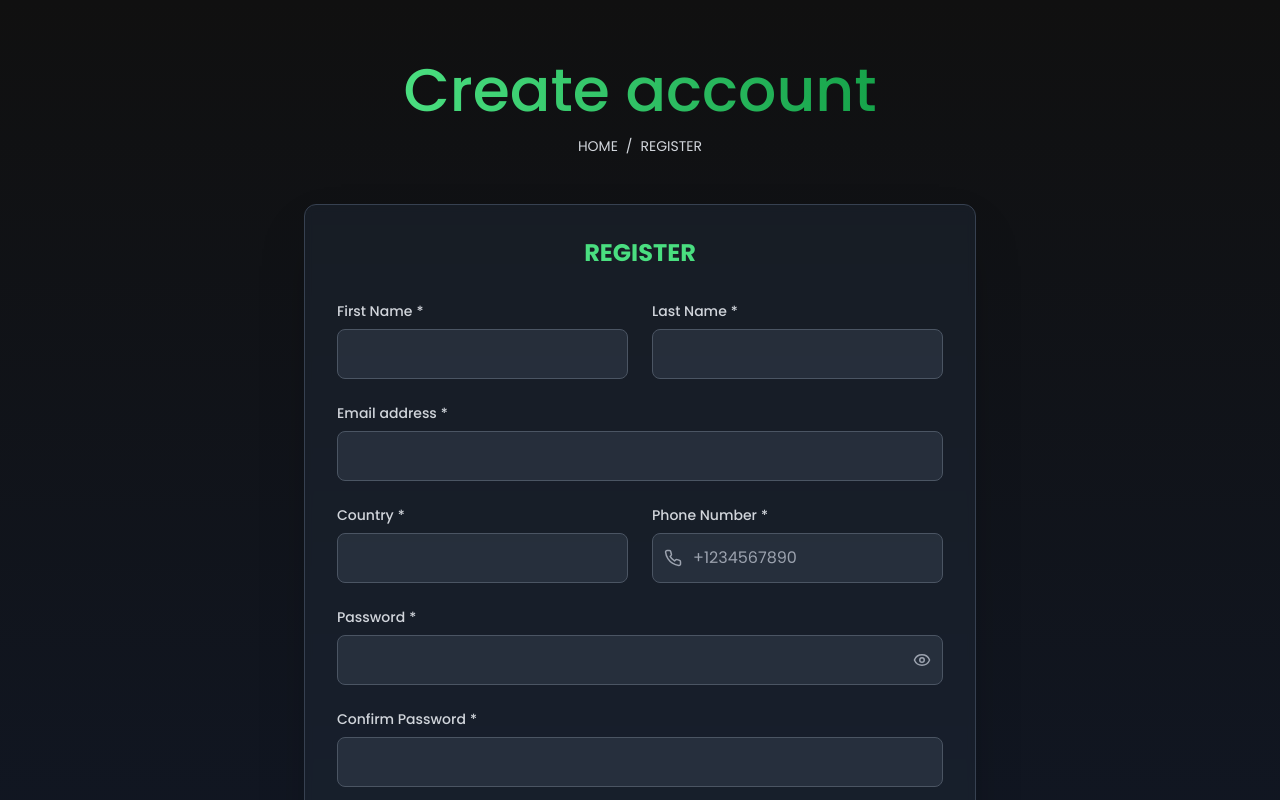
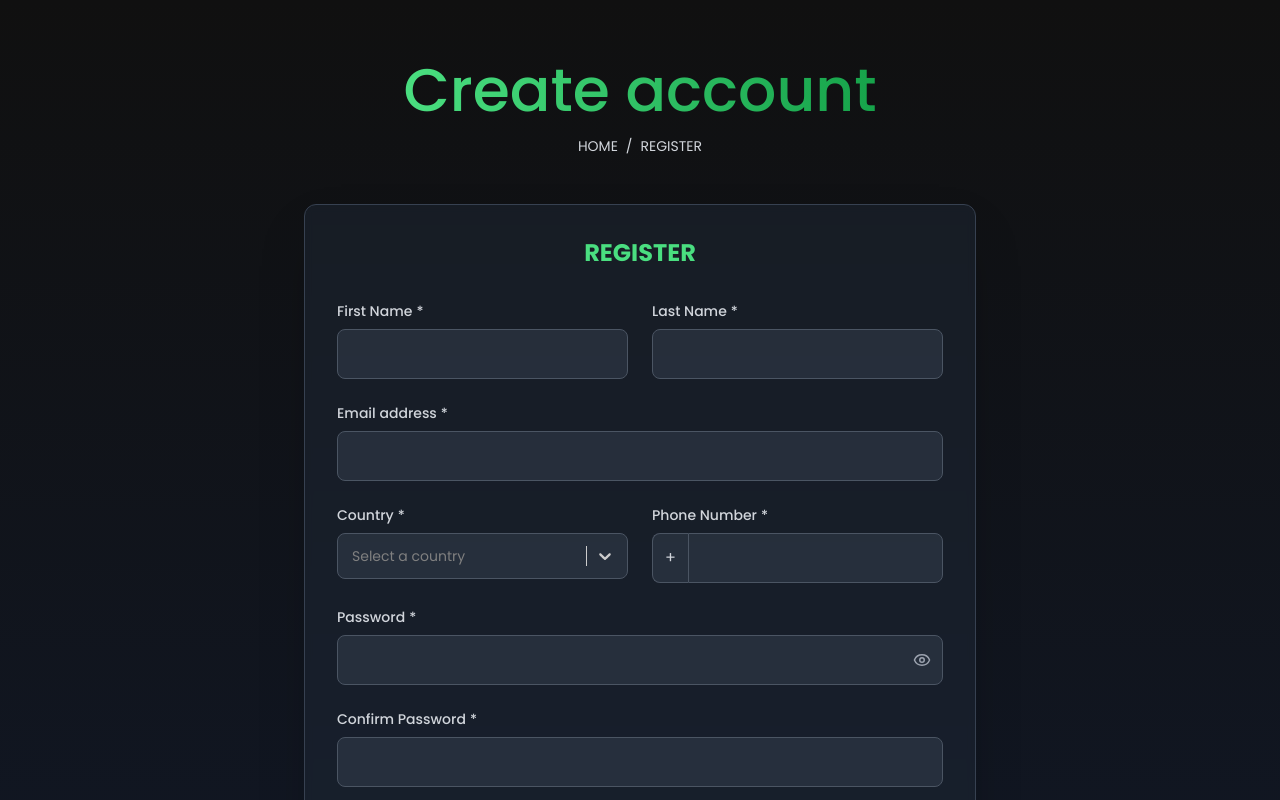
Before and after one commit to miningforuae/MiningX, a Next.js app in the folder client/: page /auth/signup in a window 1280 px wide. Shown: the top 800 px of the page. Built offline with nearby package versions, Linux system fonts and the light colour scheme; no server answers.

Commit message:
phome number

```diff
--- a/client/src/app/auth/signup/page.tsx
+++ b/client/src/app/auth/signup/page.tsx
@@ -1,13 +1,16 @@
 // @ts-nocheck
+"use client";
 
-"use client";
-import React, { useState } from "react";
+import React, { useState, useEffect } from "react";
 import { useRouter } from "next/navigation";
 import { toast, ToastContainer } from "react-toastify";
 import "react-toastify/dist/ReactToastify.css";
 import Link from "next/link";
 import { Eye, EyeOff, Phone } from "lucide-react";
 import { useRegisterMutation } from "@/lib/feature/auth/authThunk";
+import Select from 'react-select';
+import { getCountries, getCountryCallingCode } from 'libphonenumber-js';
+import { AsYouType, parsePhoneNumber } from 'libphonenumber-js';
 
 interface RegisterError {
   status?: number;
@@ -23,16 +26,95 @@ export default function RegisterPage() {
   const [passwordVisible, setPasswordVisible] = useState(false);
   const [firstName, setFirstName] = useState("");
   const [lastName, setLastName] = useState("");
-  const [country, setCountry] = useState("");
   const [phoneNumber, setPhoneNumber] = useState("");
   const [agreedToTerms, setAgreedToTerms] = useState(false);
+  const [selectedCountry, setSelectedCountry] = useState<any>(null);
+  const [loadingLocation, setLoadingLocation] = useState(true);
 
   const [register, { isLoading }] = useRegisterMutation();
   const router = useRouter();
 
-  const validatePhoneNumber = (phone: string) => {
-    const phoneRegex = /^\+?[1-9]\d{1,14}$/;
-    return phoneRegex.test(phone);
+  // Format countries for react-select
+  const countryOptions = getCountries().map(country => ({
+    value: country,
+    label: `${new Intl.DisplayNames(['en'], { type: 'region' }).of(country)} (+${getCountryCallingCode(country)})`,
+    dialCode: getCountryCallingCode(country)
+  }));
+
+  // Custom styles for react-select to match the dark theme
+  const customStyles = {
+    control: (base: any, state: any) => ({
+      ...base,
+      background: 'rgba(55, 65, 81, 0.5)',
+      borderColor: state.isFocused ? '#22c55e' : '#4B5563',
+      boxShadow: state.isFocused ? '0 0 0 2px rgba(34, 197, 94, 0.2)' : 'none',
+      borderRadius: '0.5rem',
+      padding: '0.25rem',
+      '&:hover': {
+        borderColor: '#22c55e'
+      }
+    }),
+    menu: (base: any) => ({
+      ...base,
+      background: '#1F2937',
+      border: '1px solid #4B5563'
+    }),
+    option: (base: any, { isFocused, isSelected }: any) => ({
+      ...base,
+      backgroundColor: isSelected ? '#22c55e' : isFocused ? '#374151' : '#1F2937',
+      color: 'white',
+      '&:hover': {
+        backgroundColor: '#374151'
+      }
+    }),
+    singleValue: (base: any) => ({
+      ...base,
+      color: 'white'
+    }),
+    input: (base: any) => ({
+      ...base,
+      color: 'white'
+    })
+  };
+
+  useEffect(() => {
+    const detectCountry = async () => {
+      try {
+        const response = await fetch('https://ipapi.co/json/');
+        const data = await response.json();
+        const countryOption = countryOptions.find(option => option.value === data.country_code);
+        if (countryOption) {
+          setSelectedCountry(countryOption);
+        }
+      } catch (error) {
+        console.error('Error detecting country:', error);
+      } finally {
+        setLoadingLocation(false);
+      }
+    };
+
+    detectCountry();
+  }, []);
+
+  const validatePhoneNumber = (phone: string, country: string) => {
+    if (!country) return false;
+    try {
+      const phoneNumber = parsePhoneNumber(phone, country);
+      return phoneNumber && phoneNumber.isValid();
+    } catch {
+      return false;
+    }
+  };
+
+  const handlePhoneChange = (e: React.ChangeEvent<HTMLInputElement>) => {
+    const { value } = e.target;
+    if (selectedCountry) {
+      const asYouType = new AsYouType(selectedCountry.value);
+      const formattedNumber = asYouType.input(value);
+      setPhoneNumber(formattedNumber);
+    } else {
+      setPhoneNumber(value);
+    }
   };
 
   const handleSubmit = async (e: React.FormEvent<HTMLFormElement>) => {
@@ -48,10 +130,17 @@ export default function RegisterPage() {
       return;
     }
 
-    if (!validatePhoneNumber(phoneNumber)) {
+    if (!selectedCountry) {
+      toast.error("Please select a country!");
+      return;
+    }
+
+    if (!validatePhoneNumber(phoneNumber, selectedCountry.value)) {
       toast.error("Please enter a valid phone number!");
       return;
     }
+
+    const formattedPhone = `+${selectedCountry.dialCode}${phoneNumber.replace(/\D/g, '')}`;
 
     try {
       await register({
@@ -59,8 +148,8 @@ export default function RegisterPage() {
         lastName,
         email,
         password,
-        country,
-        phoneNumber
+        country: selectedCountry.value,
+        phoneNumber: formattedPhone
       }).unwrap();
       toast.success("Registration successful!");
       router.push("/");
@@ -146,11 +235,14 @@ export default function RegisterPage() {
                   Country
                   <span className="text-red-500 ml-1">*</span>
                 </label>
-                <input
-                  type="text"
-                  value={country}
-                  onChange={(e) => setCountry(e.target.value)}
-                  className="w-full rounded-lg border border-gray-600 bg-gray-700/50 p-3 focus:border-green-500 focus:ring-2 focus:ring-green-500/20 focus:outline-none transition-all"
+                <Select
+                  options={countryOptions}
+                  value={selectedCountry}
+                  onChange={setSelectedCountry}
+                  isLoading={loadingLocation}
+                  styles={customStyles}
+                  placeholder="Select a country"
+                  className="text-sm"
                   required
                 />
               </div>
@@ -159,14 +251,15 @@ export default function RegisterPage() {
                   Phone Number
                   <span className="text-red-500 ml-1">*</span>
                 </label>
-                <div className="relative">
-                  <Phone className="absolute left-3 top-1/2 -translate-y-1/2 text-gray-400" size={18} />
+                <div className="relative flex">
+                  <span className="inline-flex items-center px-3 rounded-l-lg border border-r-0 border-gray-600 bg-gray-700/50 text-gray-300">
+                    {selectedCountry ? `+${selectedCountry.dialCode}` : '+'}
+                  </span>
                   <input
                     type="tel"
                     value={phoneNumber}
-                    onChange={(e) => setPhoneNumber(e.target.value)}
-                    placeholder="+1234567890"
-                    className="w-full rounded-lg border border-gray-600 bg-gray-700/50 p-3 pl-10 focus:border-green-500 focus:ring-2 focus:ring-green-500/20 focus:outline-none transition-all"
+                    onChange={handlePhoneChange}
+                    className="w-full rounded-r-lg border border-gray-600 bg-gray-700/50 p-3 focus:border-green-500 focus:ring-2 focus:ring-green-500/20 focus:outline-none transition-all"
                     required
                   />
                 </div>
--- a/client/src/components/SolarSolutions.tsx
+++ b/client/src/components/SolarSolutions.tsx
@@ -82,7 +82,7 @@ const ImprovedHowItWorksSection = () => {
             <div className="mt-4 h-1 w-24 bg-green-500" />
           </div>
 
-          <button className="group relative overflow-hidden rounded-full bg-green-500 px-8 py-4 text-lg font-medium text-white transition-all hover:bg-green-600">
+          <button className="group relative overflow-hidden rounded-full bg-green-500 md:px-8 md:py-4 px-4 py-3 text-lg font-medium text-white transition-all hover:bg-green-600">
             <span className="relative z-10 flex items-center space-x-2">
               <span>Talk to an expert</span>
               <ArrowRight className="h-5 w-5 transition-transform group-hover:translate-x-1" />
--- a/client/src/components/home/HeroSection.tsx
+++ b/client/src/components/home/HeroSection.tsx
@@ -182,7 +182,7 @@ const MiningHeroSlider = () => {
           </div>
 
           {/* Right Column - Image Section */}
-          <div className="relative overflow-hidden rounded-2xl max-h-96 mt-48">
+          <div className="relative overflow-hidden rounded-2xl max-h-96 md:mt-48">
             <div className="absolute inset-0 z-10 bg-gradient-to-r from-green-500/20 to-transparent" />
             <div className="absolute inset-0 z-20 bg-[#101010]/20" />
 
```
